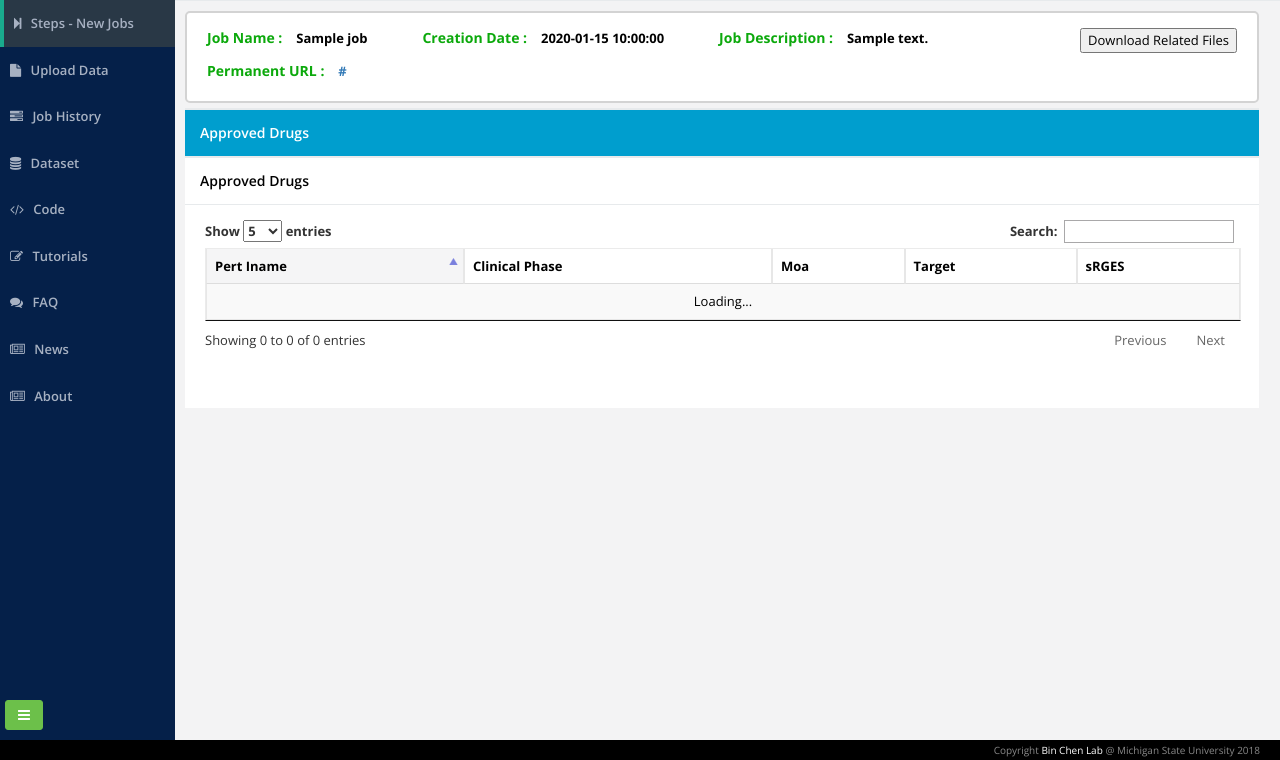
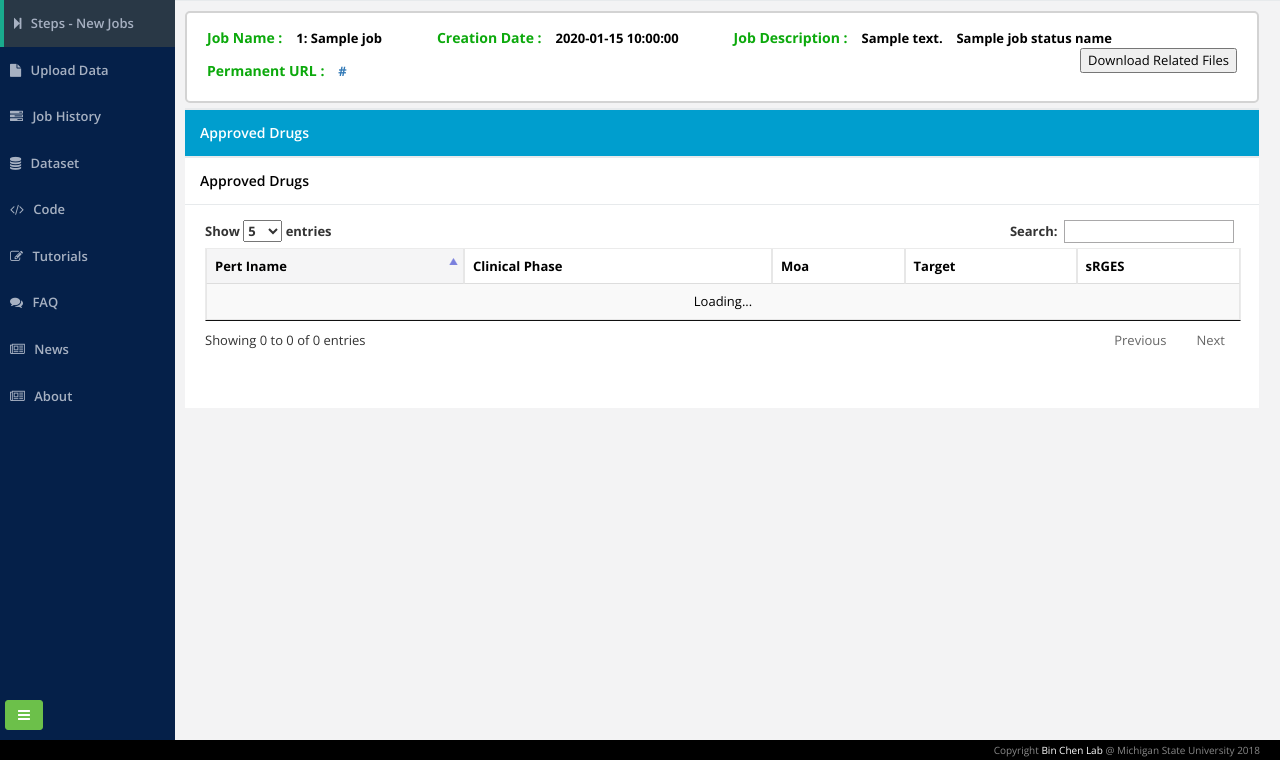
Before and after one commit to Bin-Chen-Lab/octad_web_portal, a Python web app: template templates/dashboard/output.html in a window 1280 px wide. Shown: the part 40-800 px from the top of the page. Run offline with Jinja, Linux system fonts and the light colour scheme; the template is opened without the code that fills it: most values are stand-ins (such as "Sample title", 1, 10 or a date in 2020); some libraries are stand-ins or nearby versions.

Commit message:
job id in output page title, closes #5

```diff
--- a/templates/dashboard/output.html
+++ b/templates/dashboard/output.html
@@ -4,7 +4,7 @@
 <head>
     <meta charset="utf-8">
     <meta name="viewport" content="width=device-width, initial-scale=1.0">
-    <title>Octad</title>
+    <title>Octad | Job Output for {{job.id}}</title>
     <link rel="shortcut icon" href="{{ url_for('static', filename='img/optraIcon.png') }}" type="image/x-icon">
 	{% include 'base/css_links.html' %}
 
@@ -42,7 +42,7 @@
                             <span style="font-size: 14px;color: #0ca90c;">
                                 <strong>Job Name : </strong>
                             </span>
-                            <span style=" margin-left: 1%;margin-right: 5%; font-weight: 900;">{{ job.name }}</span>
+                            <span style=" margin-left: 1%;margin-right: 5%; font-weight: 900;">{{job.id}}: {{ job.name }}</span>
                             <span style="font-size: 14px;color: #0ca90c;">
                                 <strong>Creation Date : </strong>
                             </span>
@@ -51,6 +51,7 @@
                                 <strong>Job Description : </strong>
                             </span>
                             <span style=" margin-left: 1%;font-weight: 900;">{{ job.description }}</span>
+                            <span style=" margin-left: 1%;font-weight: 900;">{{ job_status_name }}</span>
                             <span style="float: right;"><button id="drugsFiles">Download Related Files</button></span>
 
                             <p style="margin:0; padding:0; padding-top:1em;">
```
Also changed, not shown: views/dashboard.py (+10 -1 lines).
